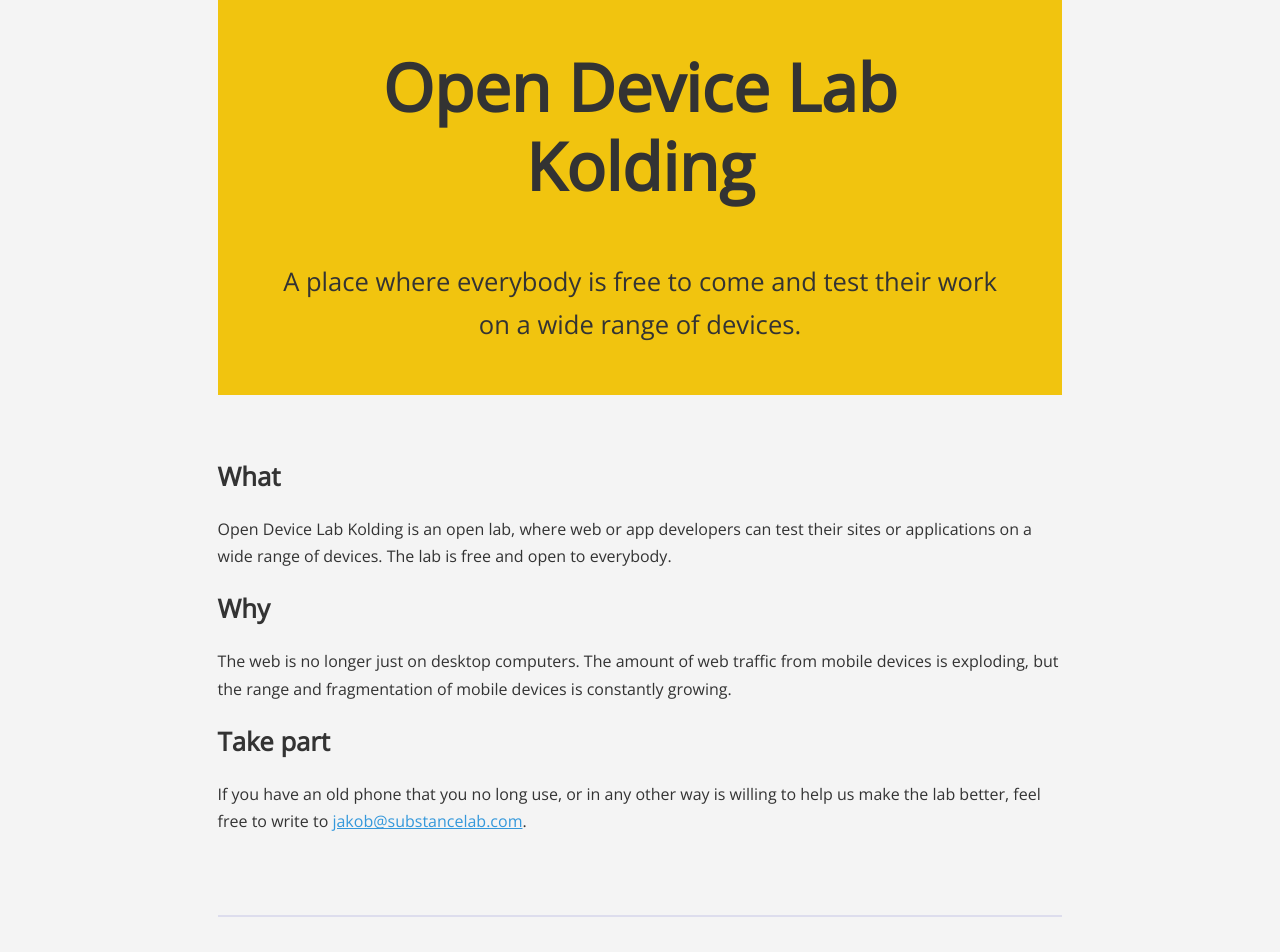
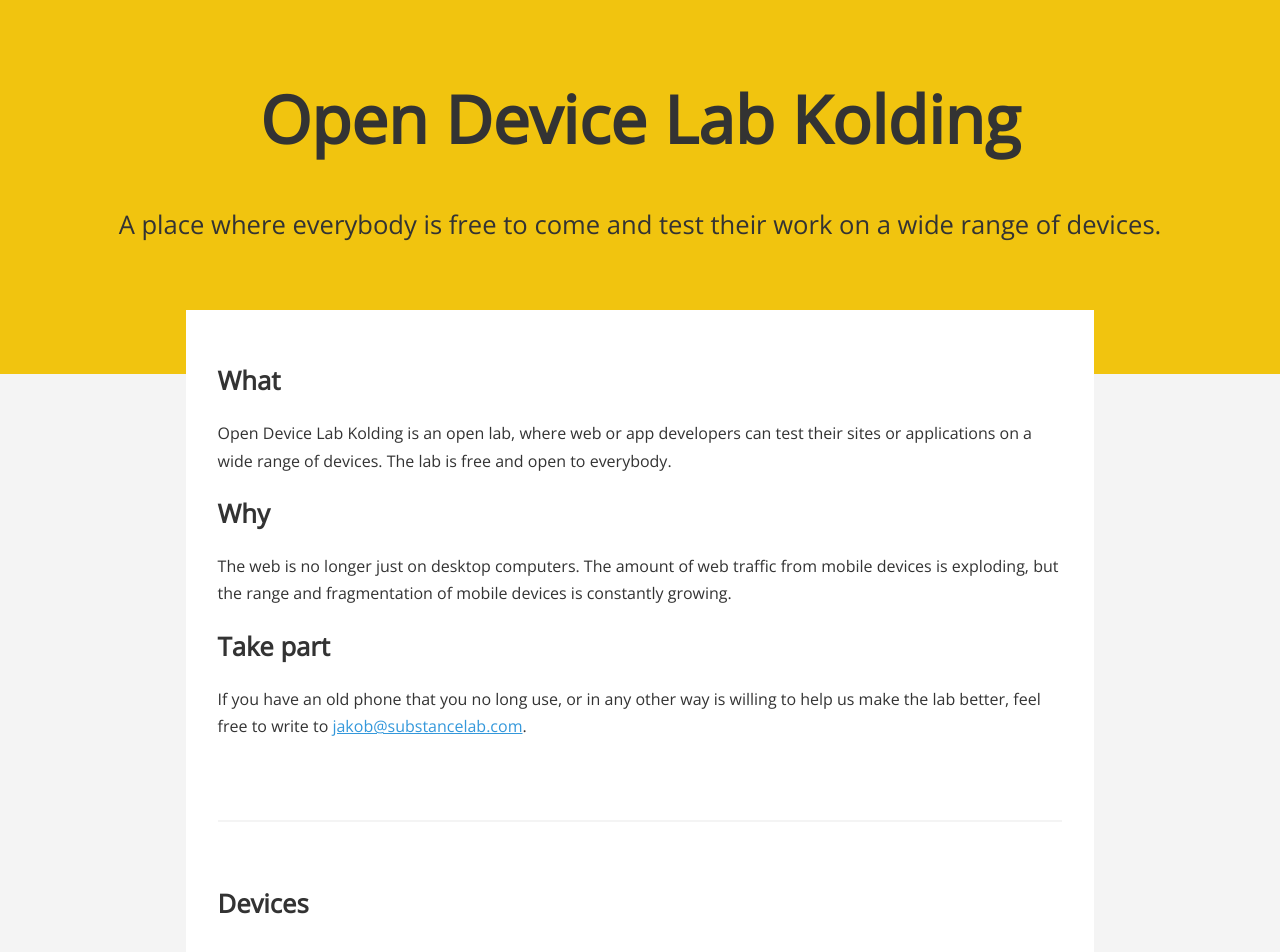
Before and after one commit to substancelab/devicelab, a Jekyll site: the page built from index.html, in a window 1280 px wide. Shown: the top 952 px of the page. Built offline with Jekyll 4.4.1, drawn with Linux system fonts in a browser that asks for light colours.

Commit message:
Make the design more interesting

```diff
--- a/assets/styles/main.sass
+++ b/assets/styles/main.sass
@@ -20,13 +20,14 @@
     color: lighten($link-color, 25%)
 
 article
+  background: #ffffff
   margin:
     left: auto
     right: auto
-  padding: 1rem
+  padding: 2rem
 
   +wide-display
-    padding: 0
+    margin-top: -4rem
     width: 66%
 
 body
@@ -51,14 +52,19 @@
 
   +wide-display
     font-size: 1.6em
+    padding: 5rem
+    padding-bottom: 8rem
 
 section
-  border-bottom: 2px solid #dddded
+  border-bottom: 2px solid #f4f4f4
   padding:
     bottom: 4rem
   margin:
     bottom: 2rem
     top: 4rem
+
+  &:first-child
+    margin-top: 0
 
 // Headlines
 h1
--- a/index.html
+++ b/index.html
@@ -5,7 +5,6 @@
 layout: default
 ---
 
-<article>
 <header>
   <h1>Open Device Lab Kolding</h1>
 
@@ -15,6 +14,7 @@
   </p>
 </header>
 
+<article>
   <section>
     <h2>What</h2>
 
```
Lines whose indentation alone changed are shown as unchanged.
